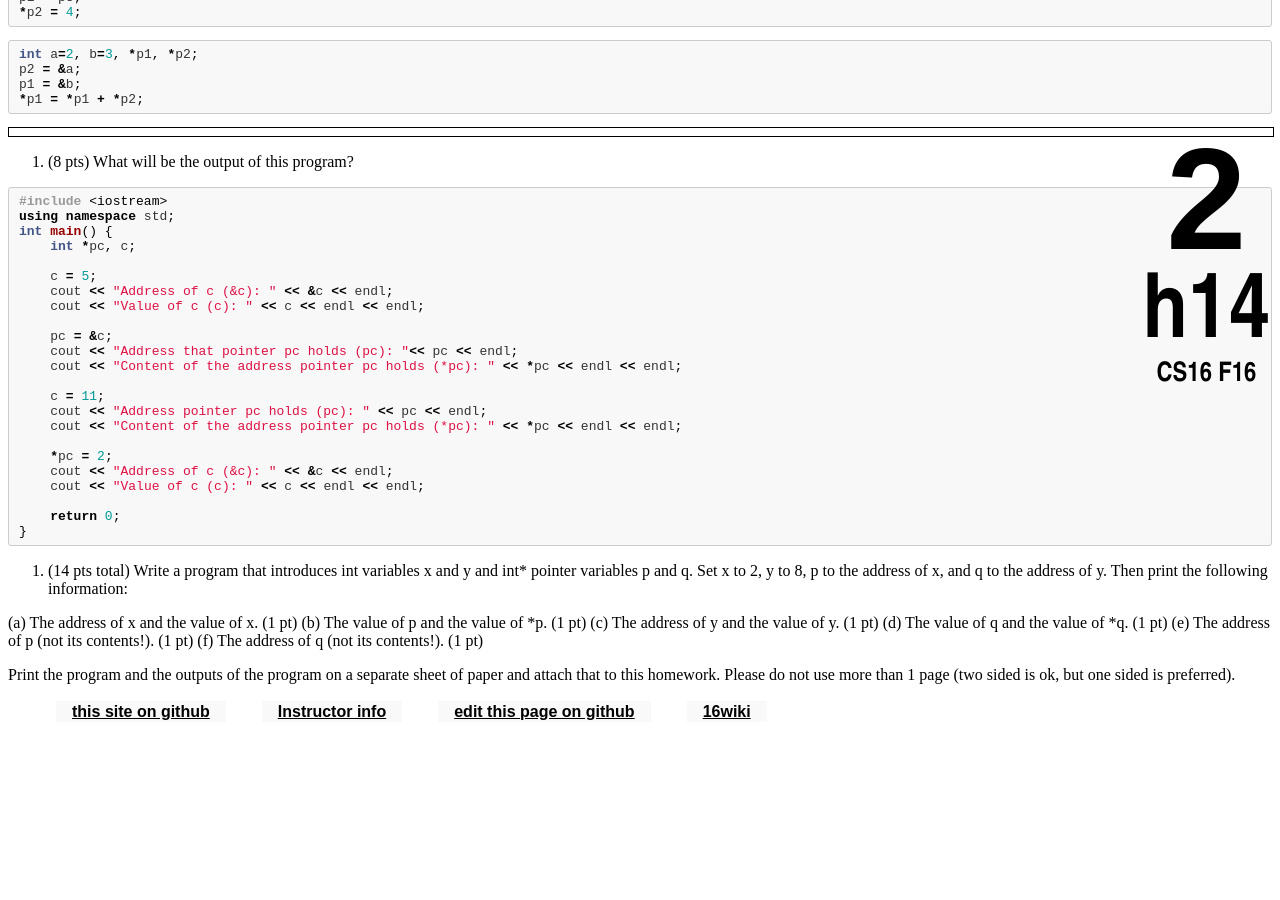
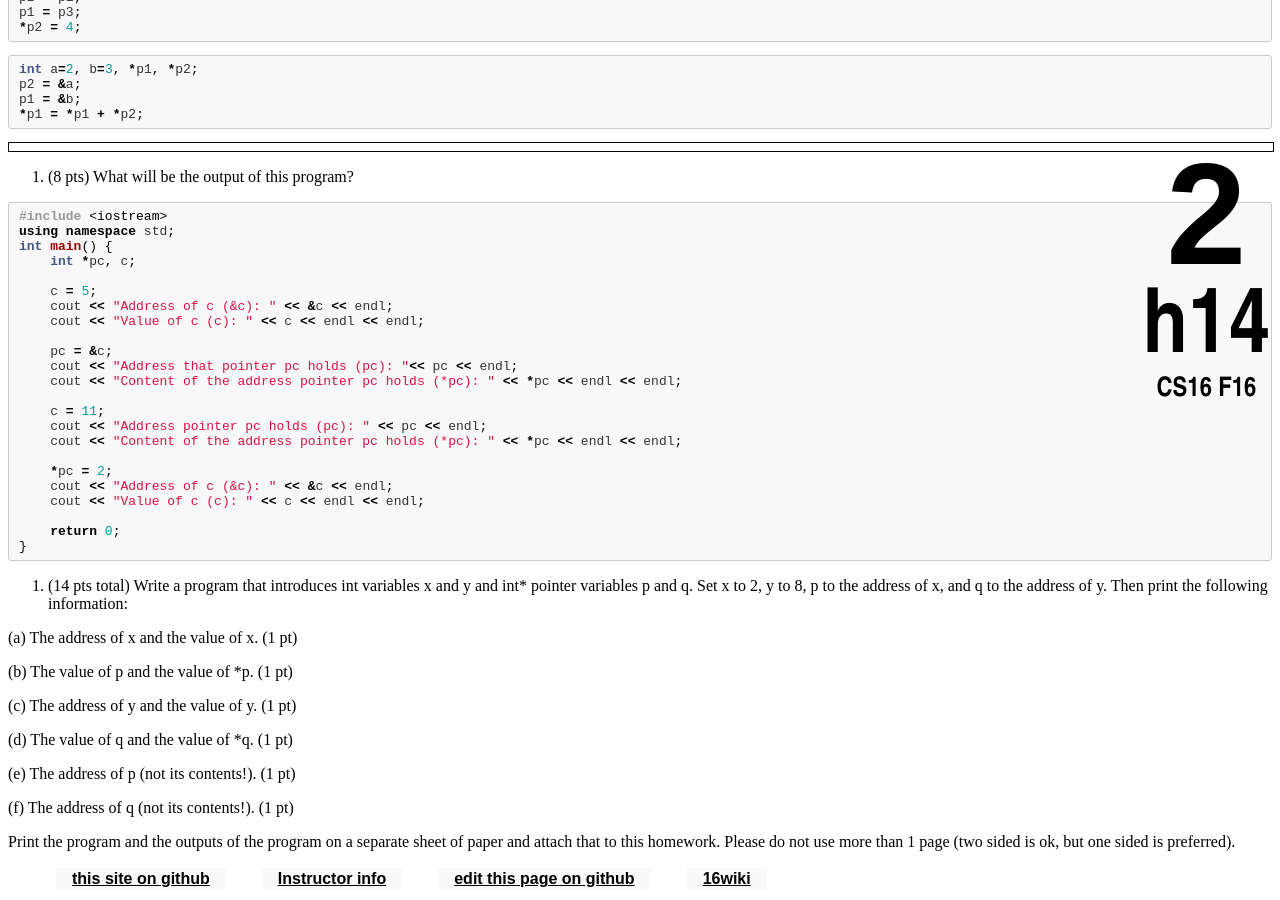
Before and after one commit to ucsb-cs16-s16/https-ucsb-cs16-s17.github.io, a Jekyll site: the page built from _hwk/h14.md, in a window 1280 px wide and 900 px high, scrolled down 1571 px. Built offline with Jekyll 4.4.1, drawn with Linux system fonts in a browser that asks for light colours; before the commit the page ends 2303 px from its top, so only the background shows below that.

Commit message:
new HW14

```diff
--- a/_hwk/h14.md
+++ b/_hwk/h14.md
@@ -28,7 +28,7 @@ Reading: Read Chapter 9 and the lecture notes.    If you do not have a copy of t
 
 We can draw a diagram that shows the effect of this code in memory, like this.
 
-<img src="pointerDiagramExample.png" width="150" alt="pointerdiagram" />
+<img src="pointerDiagramExample.png" width="200" alt="pointerdiagram" />
 
 Note that we are showing the contents of a and b, and we are showing where p1 and p2 point. Since p2 is uninitialized, we show it pointing to a question mark (?).
 If a regular int variable were uninitialized, we would show a question mark (?) inside the box for the variable.
@@ -97,10 +97,15 @@ int main() {
 7. (14 pts total) Write a program that introduces int variables x and y and int* pointer variables p and q.  Set x to 2, y to 8, p to the address of x, and q to the address of y.  Then print the following information:
 
 (a) The address of x and the value of x. (1 pt)
+
 (b) The value of p and the value of *p. (1 pt)
+
 (c) The address of y and the value of y. (1 pt)
+
 (d) The value of q and the value of *q. (1 pt)
+
 (e) The address of p (not its contents!). (1 pt)
+
 (f) The address of q (not its contents!). (1 pt)
 
 Print the program and the outputs of the program on a separate sheet of paper and attach that to this homework. Please do not use more than 1 page (two sided is ok, but one sided is preferred).
```
